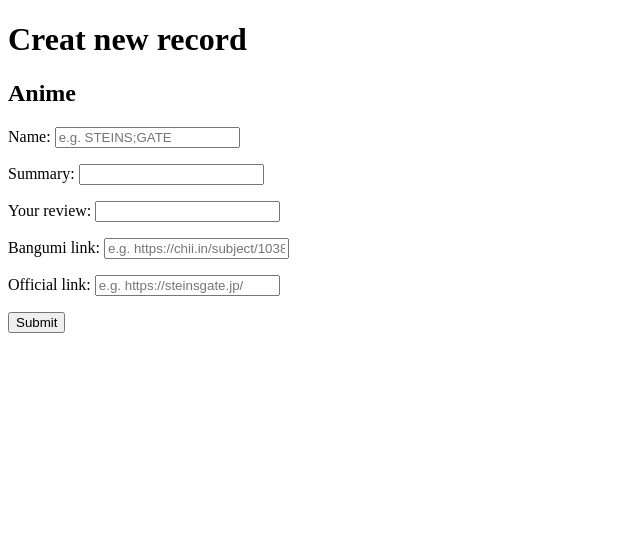
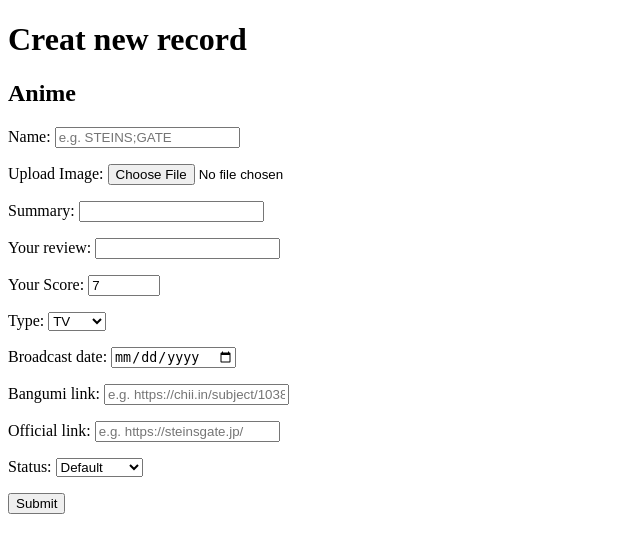
Before and after one commit to Civinb/Recorder, a Flask app: page /animes/new in a window 1280 px wide. Shown: the top 553 px of the page, without its empty margins (0-640 px from the left). Run offline with Flask 3, Linux system fonts and the light colour scheme.

Commit message:
6.2.2026

```diff
--- a/app.py
+++ b/app.py
@@ -1,6 +1,15 @@
+import uuid
 from flask import Flask, render_template, request, jsonify, redirect, url_for
 from flask_sqlalchemy import SQLAlchemy
 import enum
+from datetime import datetime
+from werkzeug.utils import secure_filename
+from pathlib import Path
+
+
+ALLOWED_EXTENSIONS = {'.jpg', '.jpeg', '.png', '.gif', '.webp'}
+
+
 app = Flask(__name__)
 app.config['SQLALCHEMY_DATABASE_URI'] = 'sqlite:///main.db'
 db = SQLAlchemy(app)
@@ -27,7 +36,7 @@ class Anime(db.Model):
     name = db.Column(db.String(80), nullable=False)
     image_url = db.Column(db.String(200), nullable=True)
     type = db.Column(db.Enum(type), nullable=False, default=type.TV)
-    broadcast_date = db.Column(db.String(50), nullable=True)
+    broadcast_date = db.Column(db.Date, nullable=True)
     summary = db.Column(db.Text, nullable=True)
     score = db.Column(db.Float, nullable=True)
     reviews = db.Column(db.Text, nullable=True)
@@ -38,22 +47,6 @@ class Anime(db.Model):
 
 with app.app_context():
     db.create_all()
-
-'''@app.route("/power", methods=["POST"])
-def power():
-    base = request.json.get("base")
-    exponent = request.json.get("exponent")
-    print(f"Received base: {base}, exponent: {exponent}")
-    if base is None or exponent is None:
-        return jsonify({"error": "Missing 'base' or 'exponent' in request body"})
-    try:
-        result = base ** exponent
-        print(f"Calculated result: {result}")
-        return jsonify({"result": result})
-    except Exception as e:
-        print(f"Error occurred: {e}")
-        return jsonify({"error": str(e), "message": "Please try again"})'''
-
 
 
 @app.route("/animes")
@@ -66,12 +59,33 @@ def animes():
 def anime_new():
 
     if request.method == "POST":
+
         name = request.form["name"]
         summary = request.form["summary"]
         reviews = request.form["reviews"]
         bangumi_links = request.form["bangumi_links"]
         official_links = request.form["official_links"]
-        anime_new = Anime(name=name, summary=summary, reviews=reviews, bangumi_links=bangumi_links, official_links=official_links)
+        type = request.form["type"]
+        status = request.form["status"]
+        score = request.form["score"]
+        broadcast_date_str = request.form["broadcast_date"]
+
+        image_file = request.files["image_file"]
+        image_filename = None
+        if image_file and image_file.filename:
+            ext = Path(image_file.filename).suffix.lower()
+            if ext in ALLOWED_EXTENSIONS:
+                upload_dir = Path("static/uploads")
+                upload_dir.mkdir(parents=True, exist_ok=True)
+                safe_name = f"{uuid.uuid4().hex}{ext}"
+                image_file.save(upload_dir / safe_name)
+
+        if broadcast_date_str:
+            broadcast_date = datetime.strptime(broadcast_date_str, "%Y-%m-%d").date()
+        else:
+            broadcast_date = None
+
+        anime_new = Anime(name=name, summary=summary, reviews=reviews, bangumi_links=bangumi_links, official_links=official_links, broadcast_date=broadcast_date, type=type, status=status, score=score, image_url=safe_name)
         db.session.add(anime_new)
         db.session.commit()
         return redirect(url_for('animes'))
--- a/templates/animes_new.html
+++ b/templates/animes_new.html
@@ -8,11 +8,17 @@
 <body>
     <h1>Creat new record</h1>
     <h2>Anime</h2>
-    <form method="POST">
+    <form method="POST" enctype="multipart/form-data">
         <p>
             <label>Name: </label>
             <input type="text" placeholder="e.g. STEINS;GATE" name="name">
         </p>
+
+        <p>
+            <label>Upload Image: </label>
+            <input type="file" name="image_file" accept="image/*">
+        </p>
+
 
         <p>
             <label>Summary: </label>
@@ -25,6 +31,25 @@
         </p>
 
         <p>
+            <label>Your Score: </label>
+            <input type="number" name="score" min="0" max="10" step="0.1" value="7">
+        </p>
+
+        <p>
+            <label>Type: </label>
+            <select name="type">
+                <option value="TV">TV</option>
+                <option value="MOVIE">Movie</option>
+                <option value="OVA">OVA</option>
+            </select>
+        </p>
+
+        <p>
+            <label>Broadcast date: </label>
+            <input type="date" name="broadcast_date">
+        </p>
+
+        <p>
             <label>Bangumi link: </label>
             <input type="text" placeholder="e.g. https://chii.in/subject/10380" name="bangumi_links">
         </p>
@@ -33,6 +58,19 @@
             <label>Official link: </label>
             <input type="text" placeholder="e.g. https://steinsgate.jp/" name="official_links">
         </p>
+
+        <p>
+            <label>Status: </label>
+            <select name="status">
+                <option value="DEFAULT">Default</option>
+                <option value="WACHING">Watching</option>
+                <option value="COMPLETED">Completed</option>
+                <option value="PLANNING">Planning</option>
+                <option value="DROPPED">Dropped</option>
+                <option value="ON_HOLD">On Hold</option>
+            </select>
+        </p>
+
         <button type="submit">Submit</button>
     </form>
 </body>
```
Also changed, not shown: 1 other file.
